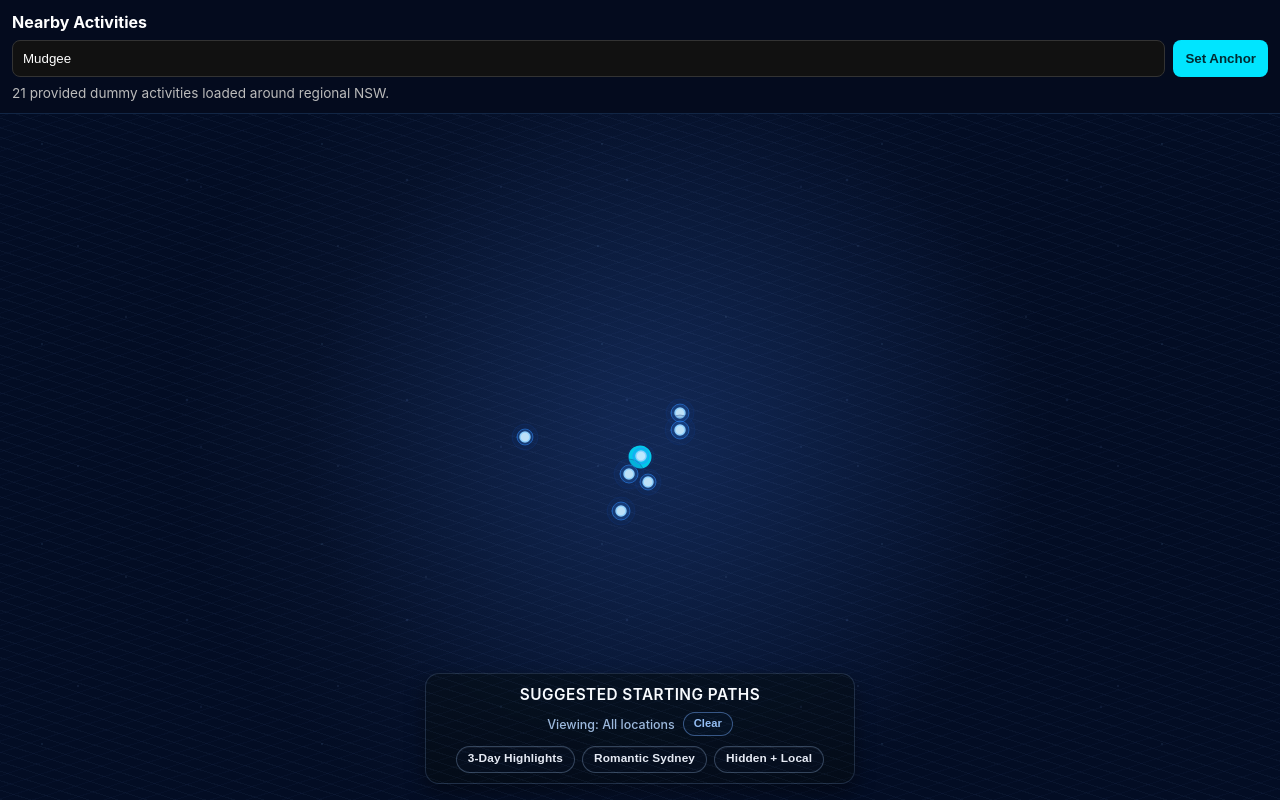
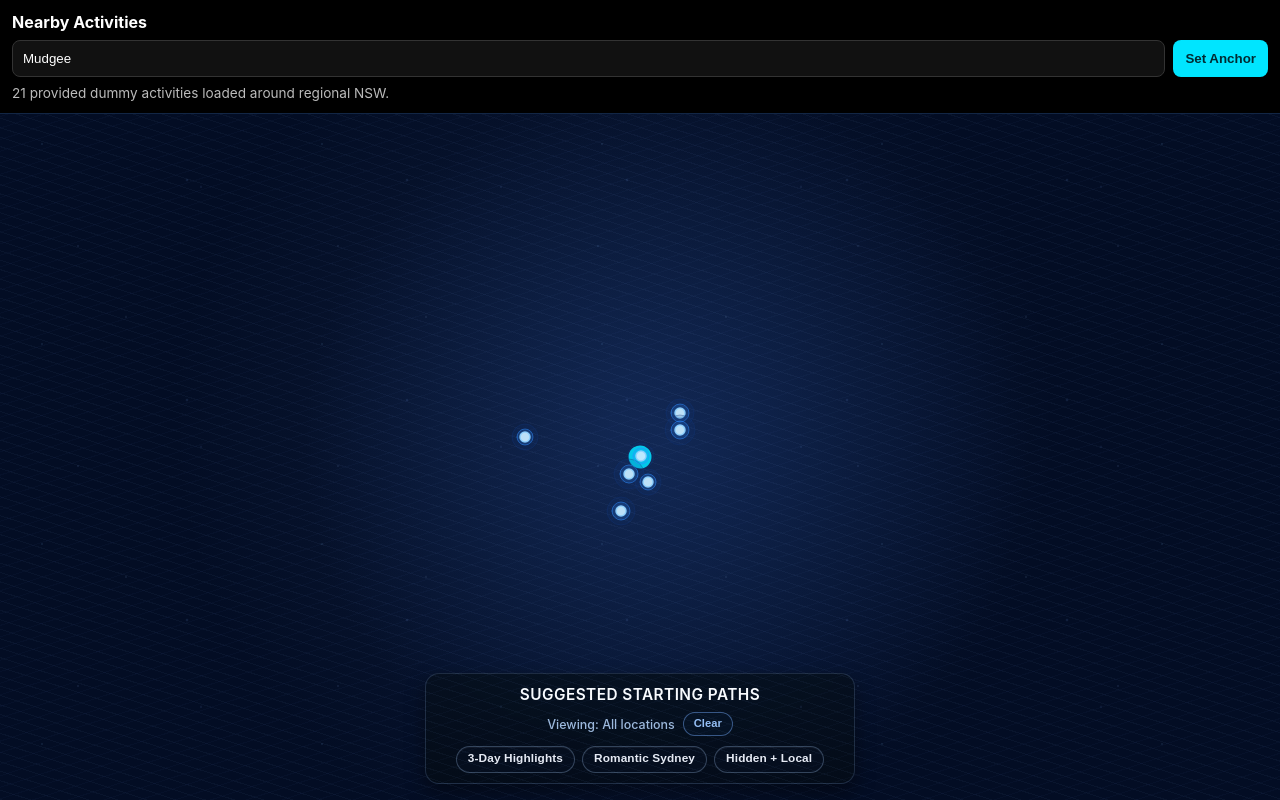
Before and after one commit to BrankP/anothertestspace, a React (Vite) app: page / in a window 1280 px wide. Built offline with nearby package versions, Linux system fonts and the light colour scheme.

Commit message:
Set top panel background to black

```diff
--- a/src/styles.css
+++ b/src/styles.css
@@ -21,7 +21,7 @@ body,
 
 .top-panel {
   padding: 12px;
-  background: #040b1e;
+  background: #000;
   border-bottom: 1px solid #122645;
 }
 
```
